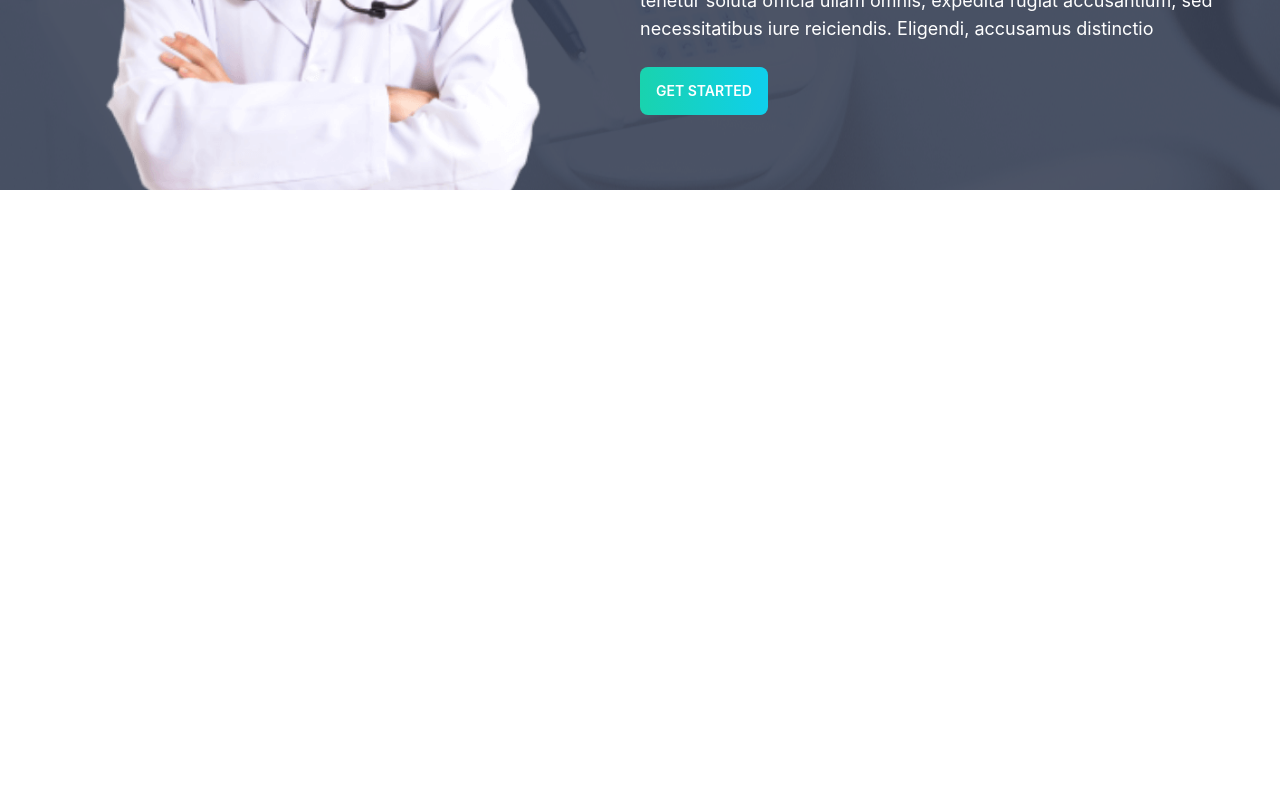
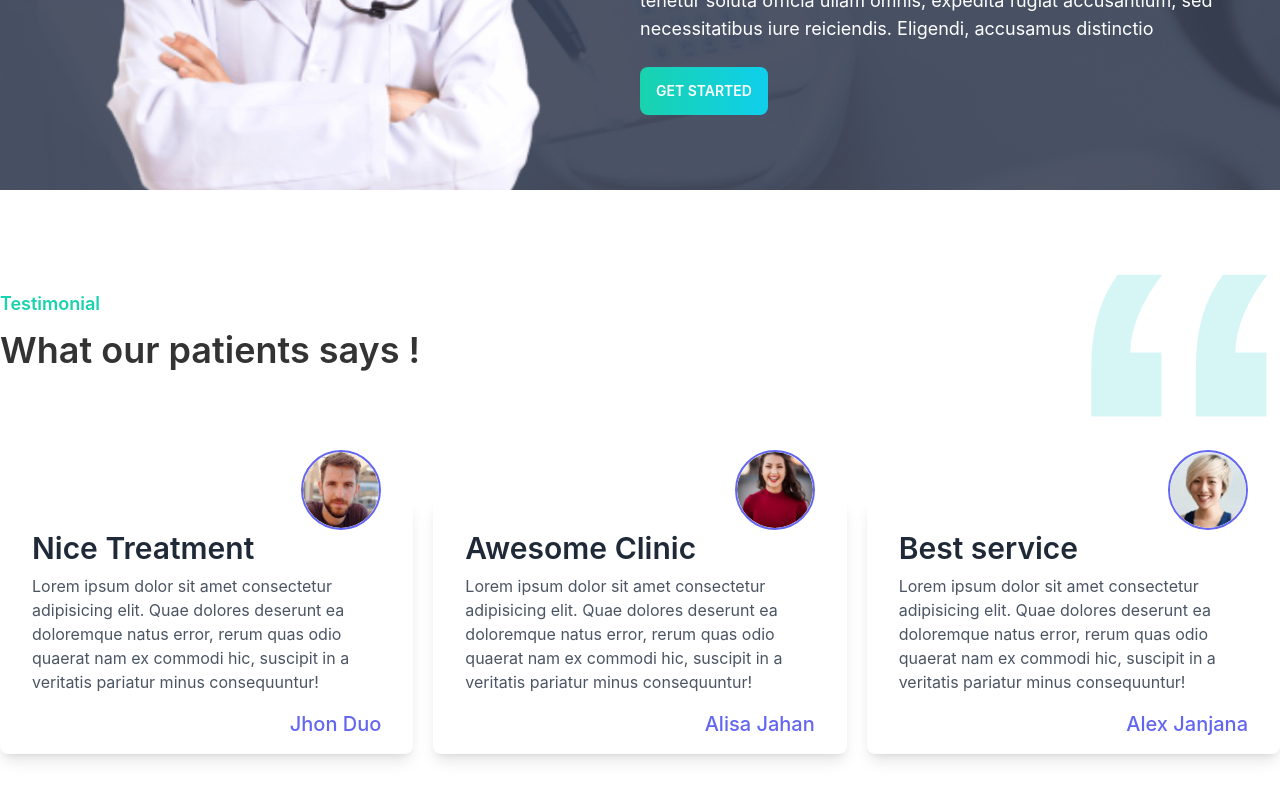
Before and after one commit to Sp-Tamim33/doctor-portal, a React (Create React App) app: page /home in a window 1280 px wide. Shown: the part 2871-3671 px from the top of the page. Before the commit the page ends 3061 px from the top, so only its background shows below. Built offline with nearby package versions, Linux system fonts and the light colour scheme.

Commit message:
added testimonial section in home page

```diff
--- a/src/Pages/Home/Home.js
+++ b/src/Pages/Home/Home.js
@@ -4,6 +4,7 @@ import Checkup from './Checkup';
 import ServiceSection from './ServiceSection/ServiceSection';
 import TimeSection from './TimeSection/TimeSection';
 import AppointmentSection from './AppointmentSection';
+import TestimonialSection from './TestimonialSection/TestimonialSection';
 
 const Home = () => {
     return (
@@ -13,6 +14,7 @@ const Home = () => {
             <ServiceSection />
             <Checkup />
             <AppointmentSection />
+            <TestimonialSection />
         </div>
     );
 };
--- /dev/null
+++ b/src/Pages/Home/TestimonialSection/TestimonialSection.js
@@ -0,0 +1,41 @@
+import React from 'react';
+import TestimonialSectionCard from './TestimonialSectionCard';
+import qoute from '../../../assets/icons/quote.svg';
+import people1 from '../../../assets/images/people1.png';
+import people2 from '../../../assets/images/people2.png';
+import people3 from '../../../assets/images/people3.png';
+
+const TestimonialSection = () => {
+    return (
+        <div className='max-w-7xl mx-auto py-16'>
+            <div className='flex justify-between items-center'>
+                <div>
+                    <p className='text-secondary font-semibold text-lg'>Testimonial</p>
+                    <h1 className='text-xl md:text-4xl font-semibold py-3'>What our patients says !</h1>
+                </div>
+                <div>
+                    <img src={qoute} className='w-[100px] md:w-[200px]' alt="" />
+                </div>
+            </div>
+            <div className='grid grid-cols-1 md:grid-cols-3 gap-5'>
+                <TestimonialSectionCard
+                    img={people1}
+                    header='Nice Treatment'
+                    name="Jhon Duo"
+                />
+                <TestimonialSectionCard
+                    img={people2}
+                    header='Awesome Clinic'
+                    name='Alisa Jahan'
+                />
+                <TestimonialSectionCard
+                    img={people3}
+                    header='Best service'
+                    name='Alex Janjana'
+                />
+            </div>
+        </div>
+    );
+};
+
+export default TestimonialSection;
--- /dev/null
+++ b/src/Pages/Home/TestimonialSection/TestimonialSectionCard.js
@@ -0,0 +1,22 @@
+import React from 'react';
+
+const TestimonialSectionCard = ({ img, header, name }) => {
+    return (
+        <div>
+            <div class="max-w-md py-4 px-8 bg-white shadow-lg rounded-lg my-20">
+                <div class="flex justify-center md:justify-end -mt-16">
+                    <img class="w-20 h-20 object-cover rounded-full border-2 border-indigo-500" src={img} alt='' />
+                </div>
+                <div>
+                    <h2 class="text-gray-800 text-3xl font-semibold">{header}</h2>
+                    <p class="mt-2 text-gray-600">Lorem ipsum dolor sit amet consectetur adipisicing elit. Quae dolores deserunt ea doloremque natus error, rerum quas odio quaerat nam ex commodi hic, suscipit in a veritatis pariatur minus consequuntur!</p>
+                </div>
+                <div class="flex justify-end mt-4">
+                    <p class="text-xl font-medium text-indigo-500">{name}</p>
+                </div>
+            </div>
+        </div>
+    );
+};
+
+export default TestimonialSectionCard;
```
